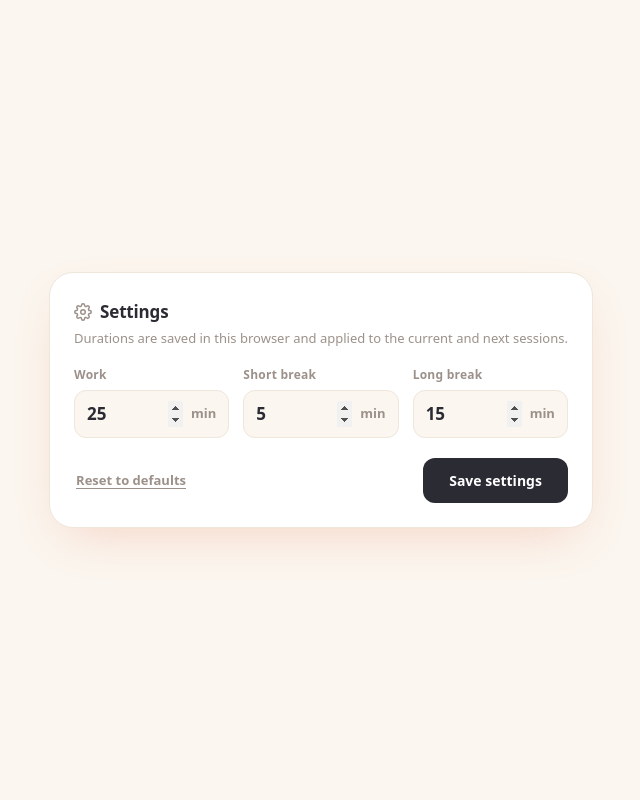
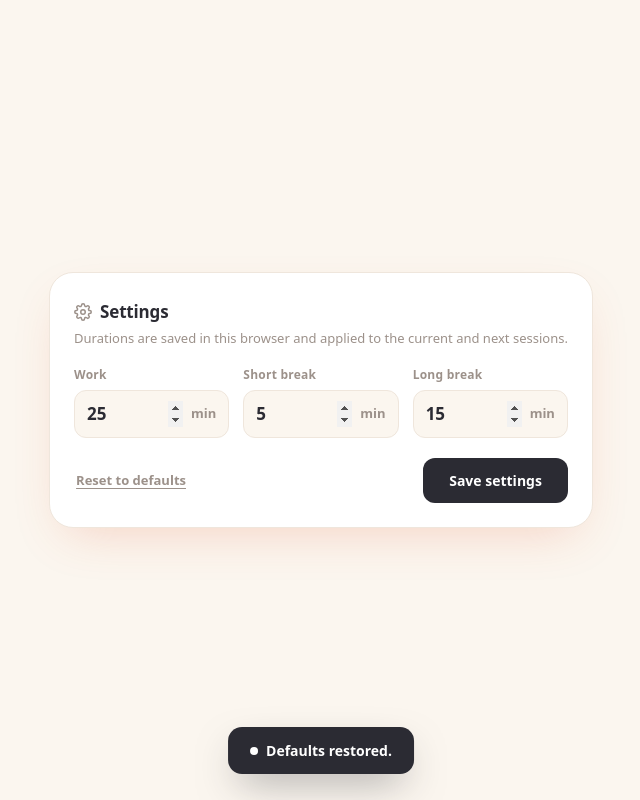
Before and after one commit to wisbidev/project-83768ee9, a Next.js app in the folder code/frontend/: page / in a window 1280 px wide. Both pictures are taken after a click on the button "Reset to defaults". Shown: the whole page, without its empty margins (319-959 px from the left). Built offline with nearby package versions, Linux system fonts and the light colour scheme.

Commit message:
Fix Toast: remove early-return, use CSS class toggle for show/hide animation

```diff
--- a/code/frontend/components/Toast.tsx
+++ b/code/frontend/components/Toast.tsx
@@ -15,7 +15,7 @@ export type ToastVariant = 'tomato' | 'green' | 'blue' | 'ink';
 export interface ToastProps {
   message: string;
   variant?: ToastVariant;
-  /** Controls visibility. Component unmounts (returns null) when not visible. */
+  /** Controls visibility via CSS class toggle. */
   visible: boolean;
   /** Auto-dismiss delay in ms. Default 3000. Set to 0 to disable. */
   duration?: number;
@@ -45,11 +45,9 @@ export default function Toast({
     // eslint-disable-next-line react-hooks/exhaustive-deps
   }, [visible, duration]);
 
-  if (!visible) return null;
-
   return (
     <div
-      className={`${styles.toast} ${styles[variant]}`}
+      className={`${styles.toast} ${visible ? styles.visible : ''} ${styles[variant]}`}
       role="status"
       aria-live="polite"
     >
```
